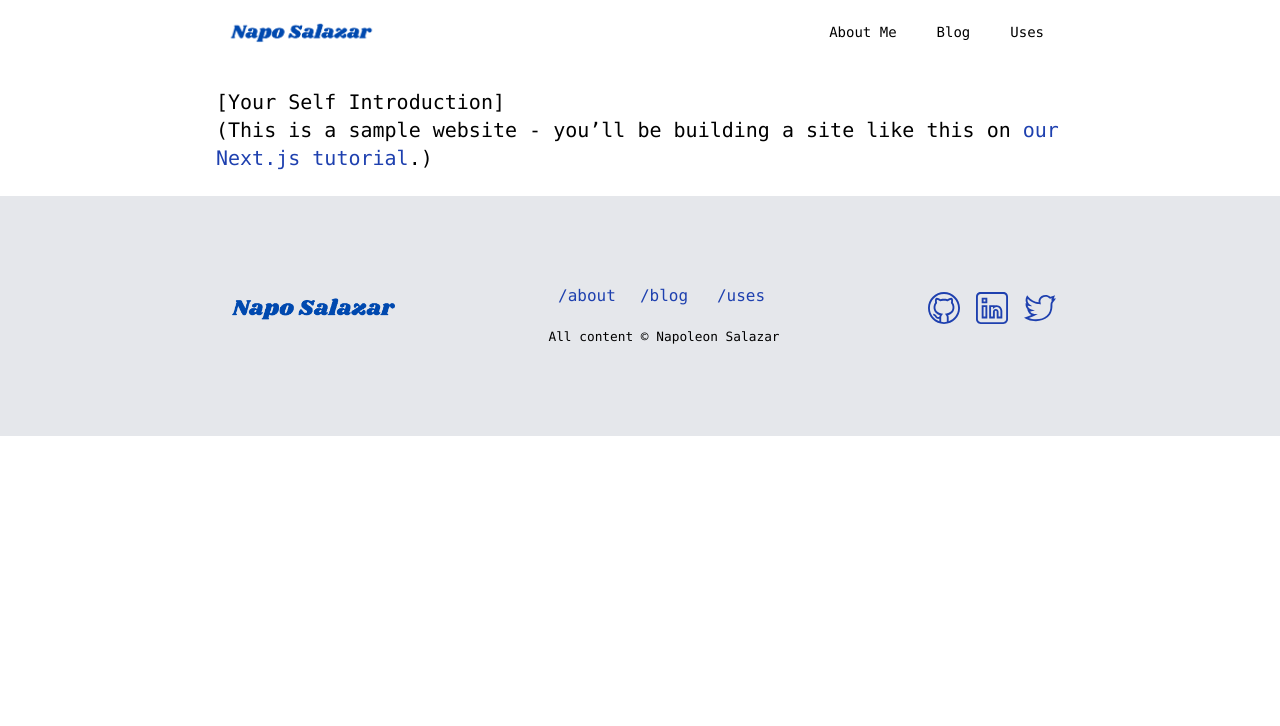
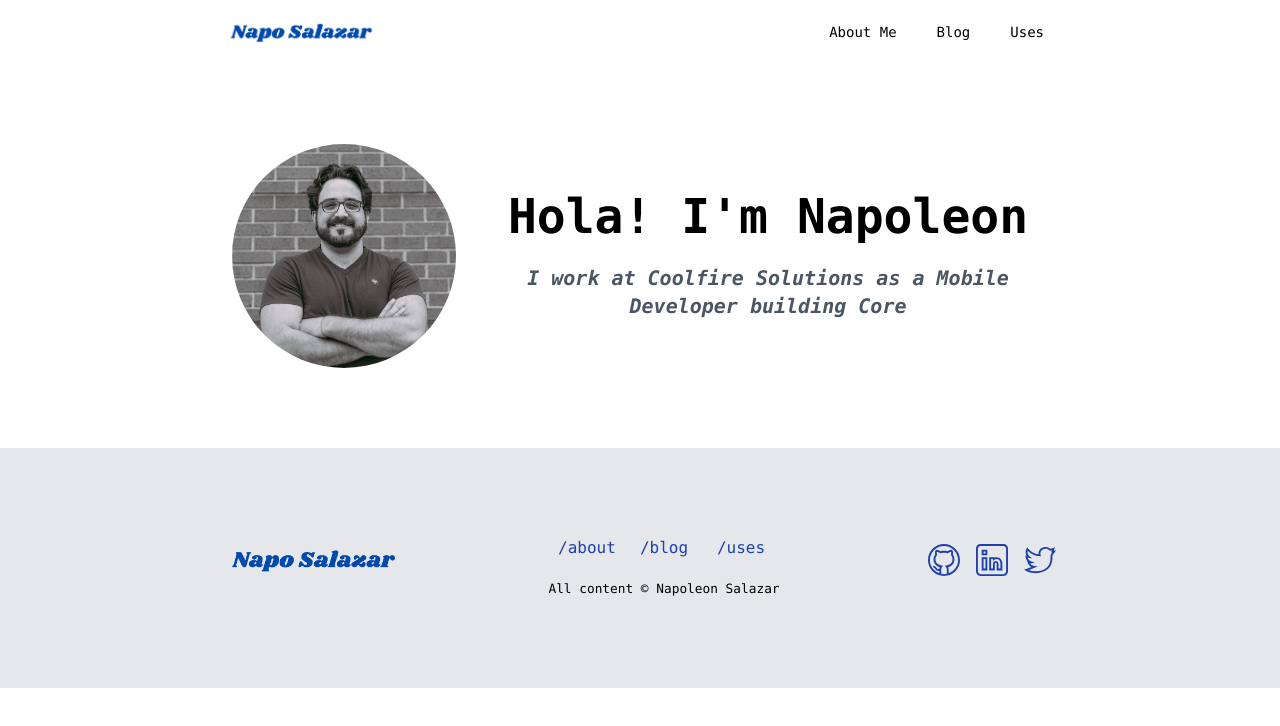
Before and after one commit to cfsnsalazar/Personal_Website, a Next.js app: page / in a window 1280 px wide. Shown: the top 726 px of the page. Built offline with nearby package versions, Linux system fonts and the light colour scheme.

Commit message:
Include landing section

```diff
--- a/components/navMenu.tsx
+++ b/components/navMenu.tsx
@@ -13,7 +13,7 @@ export function NavMenu({ page }: { page: NavPage }): ReactElement {
                     <div className="relative flex items-center justify-between h-16">
                         <div className="absolute inset-y-0 left-0 flex items-center sm:hidden">
                             <button
-                                className="inline-flex items-center justify-center p-2 rounded-md text-gray-400 hover:text-white hover:bg-gray-300 focus:outline-none focus:ring-2 focus:ring-inset focus:ring-white"
+                                className="inline-flex items-center justify-center p-2 rounded-md text-gray-400 hover:text-white hover:bg-blue-800 focus:outline-none focus:ring-2 focus:ring-inset focus:ring-white"
                                 aria-expanded="false"
                                 onClick={() => setIsOpen(true)}
                             >
@@ -65,7 +65,7 @@ export function NavMenu({ page }: { page: NavPage }): ReactElement {
                                         <a
                                             className={clsx(
                                                 page === NavPage.ABOUT
-                                                    ? 'flex bg-blue-300 text-black px-3 py-2 rounded-md text-sm font-medium items-center'
+                                                    ? 'flex bg-blue-800 text-white px-3 py-2 rounded-md text-sm font-medium items-center'
                                                     : 'flex text-black hover:bg-blue-100 hover:text-black px-3 py-2 rounded-md text-sm font-medium items-center',
                                             )}
                                         >
@@ -76,8 +76,8 @@ export function NavMenu({ page }: { page: NavPage }): ReactElement {
                                         <a
                                             className={clsx(
                                                 page === NavPage.BLOG
-                                                ? 'flex bg-blue-300 text-black px-3 py-2 rounded-md text-sm font-medium items-center'
-                                                : 'flex text-black hover:bg-blue-100 hover:text-black px-3 py-2 rounded-md text-sm font-medium items-center',
+                                                    ? 'flex bg-blue-800 text-white px-3 py-2 rounded-md text-sm font-medium items-center'
+                                                    : 'flex text-black hover:bg-blue-100 hover:text-black px-3 py-2 rounded-md text-sm font-medium items-center',
                                             )}
                                         >
                                             Blog
@@ -88,7 +88,7 @@ export function NavMenu({ page }: { page: NavPage }): ReactElement {
                                         <a
                                             className={clsx(
                                                 page === NavPage.PORTFOLIO
-                                                    ? 'bg-gray-400 text-black px-3 py-2 rounded-md text-sm font-medium'
+                                                    ? 'flex bg-blue-800 text-white px-3 py-2 rounded-md text-sm font-medium items-center'
                                                     : 'text-black hover:bg-gray-300 hover:text-black px-3 py-2 rounded-md text-sm font-medium',
                                             )}
                                         >
@@ -100,8 +100,8 @@ export function NavMenu({ page }: { page: NavPage }): ReactElement {
                                             href="#"
                                             className={clsx(
                                                 page === NavPage.USES
-                                                ? 'flex bg-blue-300 text-black px-3 py-2 rounded-md text-sm font-medium items-center'
-                                                : 'flex text-black hover:bg-blue-100 hover:text-black px-3 py-2 rounded-md text-sm font-medium items-center',
+                                                    ? 'flex bg-blue-800 text-white px-3 py-2 rounded-md text-sm font-medium items-center'
+                                                    : 'flex text-black hover:bg-blue-100 hover:text-black px-3 py-2 rounded-md text-sm font-medium items-center',
                                             )}
                                         >
                                             Uses
--- a/components/sidebar.tsx
+++ b/components/sidebar.tsx
@@ -10,7 +10,7 @@ export function Sidebar({ page }: { page: NavPage }): ReactElement {
                     <a
                         className={clsx(
                             page === NavPage.HOME
-                                ? 'bg-blue-300 text-black px-3 py-2 rounded-md text-sm font-medium'
+                                ? 'bg-blue-800 text-white px-3 py-2 rounded-md text-sm font-medium'
                                 : 'text-black hover:bg-blue-100 hover:text-black px-3 py-2 rounded-md text-sm font-medium',
                         )}
                     >
@@ -21,7 +21,7 @@ export function Sidebar({ page }: { page: NavPage }): ReactElement {
                     <a
                         className={clsx(
                             page === NavPage.ABOUT
-                                ? 'bg-blue-300 text-black px-3 py-2 rounded-md text-sm font-medium'
+                                ? 'bg-blue-800 text-white px-3 py-2 rounded-md text-sm font-medium'
                                 : 'text-black hover:bg-blue-100 hover:text-black px-3 py-2 rounded-md text-sm font-medium',
                         )}
                     >
@@ -32,7 +32,7 @@ export function Sidebar({ page }: { page: NavPage }): ReactElement {
                     <a
                         className={clsx(
                             page === NavPage.BLOG
-                                ? 'bg-blue-300 text-black px-3 py-2 rounded-md text-sm font-medium'
+                                ? 'bg-blue-800 text-white px-3 py-2 rounded-md text-sm font-medium'
                                 : 'text-black hover:bg-blue-100 hover:text-black px-3 py-2 rounded-md text-sm font-medium',
                         )}
                     >
@@ -55,7 +55,7 @@ export function Sidebar({ page }: { page: NavPage }): ReactElement {
                     <a
                         className={clsx(
                             page === NavPage.USES
-                                ? 'bg-blue-300 text-black px-3 py-2 rounded-md text-sm font-medium'
+                                ? 'bg-blue-800 text-white px-3 py-2 rounded-md text-sm font-medium'
                                 : 'text-black hover:bg-blue-100 hover:text-black px-3 py-2 rounded-md text-sm font-medium',
                         )}
                     >
--- a/pages/index.tsx
+++ b/pages/index.tsx
@@ -10,11 +10,17 @@ export function Home(): ReactElement {
                 <title>{'Napoleon Salazar'}</title>
             </Head>
             <section className="text-xl leading-7 m-6">
-                <p>[Your Self Introduction]</p>
-                <p>
-                    (This is a sample website - you’ll be building a site like this on{' '}
-                    <a href="https://nextjs.org/learn"> our Next.js tutorial</a>.)
-                </p>
+                <div className="flex md:flex-row flex-col items-center md:mt-16 mb-16">
+                    <div className="flex flex-auto md:flex-none justify-center">
+                        <img src="../images/profile.jpg" className="rounded-full m-4 w-48 sm:w-56 h-48 sm:h-56" />
+                    </div>
+                    <div className="flex-col items-center">
+                        <h1 className="text-5xl leading-12 font-extrabold text-center">{"Hola! I'm Napoleon"}</h1>
+                        <p className=" mx-auto mt-6 text-xl font-semibold text-gray-600 text-center italic">
+                            {'I work at Coolfire Solutions as a Mobile Developer building Core'}
+                        </p>
+                    </div>
+                </div>
             </section>
         </Layout>
     );
```
